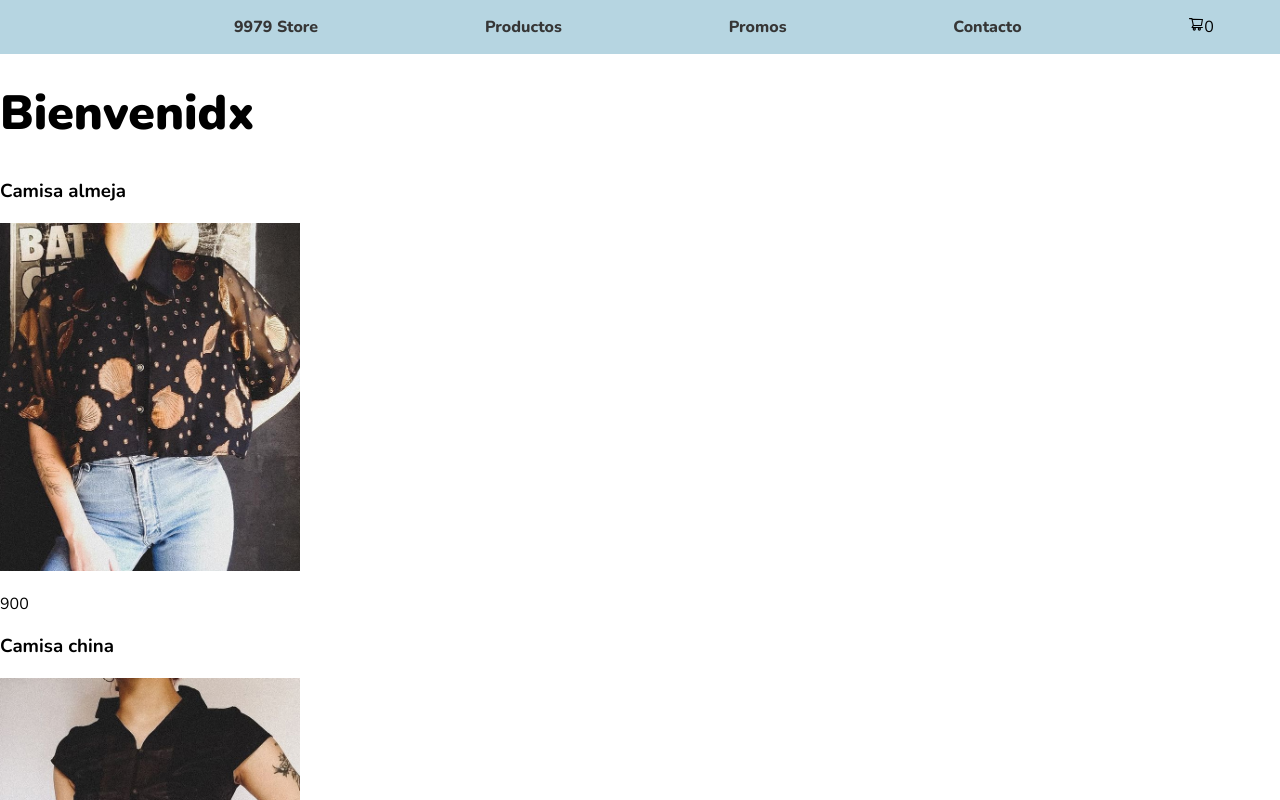
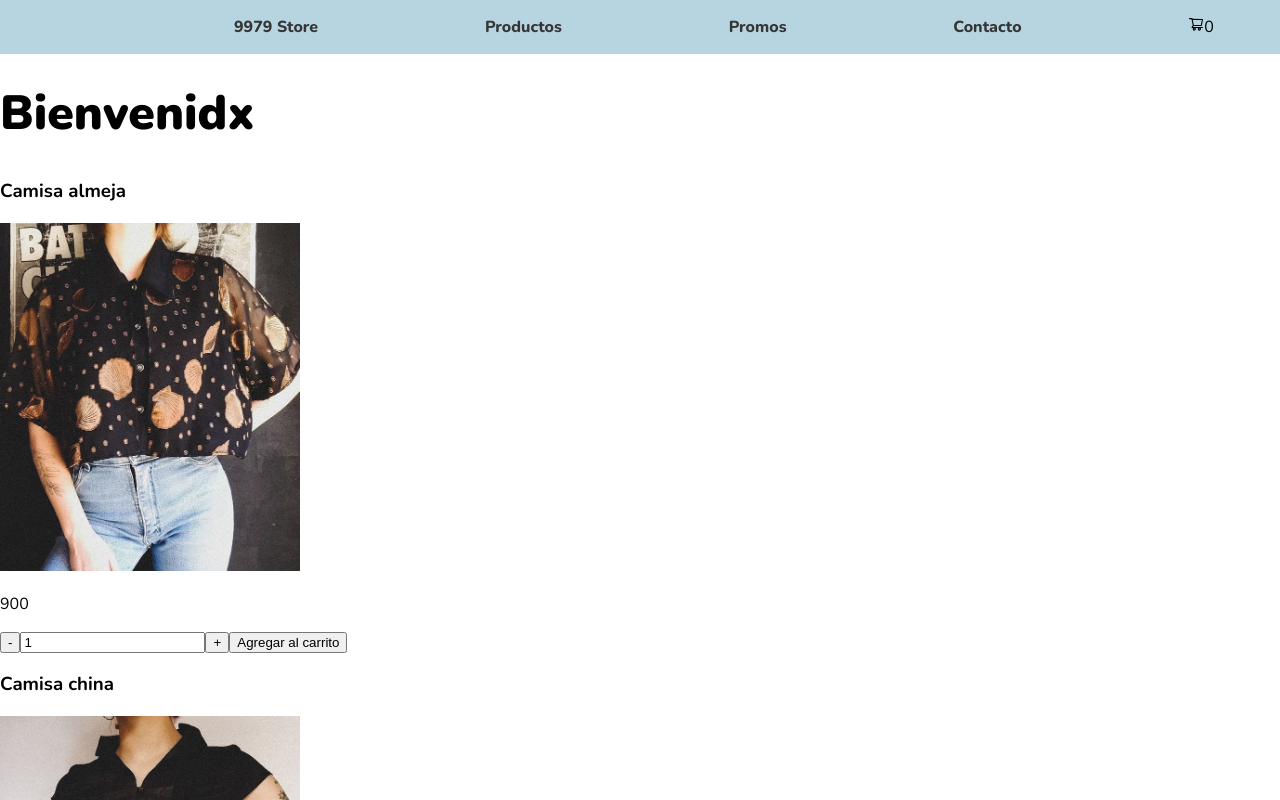
Before and after one commit to GrossoCarla/9979-store, a React (Create React App) app: page / in a window 1280 px wide. Shown: the top 800 px of the page. Built offline with nearby package versions, Linux system fonts and the light colour scheme.

Commit message:
Desafío ItemCount

```diff
--- /dev/null
+++ b/src/components/Global/ItemCount/ItemCount.jsx
@@ -0,0 +1,22 @@
+import {useState} from 'react';
+
+function ItemCount({stock, initial}) {
+    const [count, setCount] = useState(initial)
+    const onAdd = val => {
+        setCount(count+val)
+    }
+
+
+    return (
+        <>
+            <div>
+                <button onClick={()=>onAdd(-1)} disabled={!count?'disabled':null}>-</button>
+                <input type="text" value={count} readOnly></input>
+                <button onClick={()=>onAdd(1)} disabled={count >= stock?'disabled':null}>+</button>
+                <button disabled={!count?'disabled':null}> Agregar al carrito </button>
+            </div>
+        </>
+    )
+}
+
+export default ItemCount;
--- a/src/components/Global/ProductCard/ProductCard.jsx
+++ b/src/components/Global/ProductCard/ProductCard.jsx
@@ -1,3 +1,5 @@
+import ItemCount from '../ItemCount/ItemCount';
+
 function ProductCard({titulo, foto, precio}) {
 
     return (
@@ -6,6 +8,7 @@ function ProductCard({titulo, foto, precio}) {
                 <h3>{titulo}</h3>
                 <img src={foto} alt="" width="300" />
                 <p>{precio}</p>
+                <ItemCount stock={5} initial={1} />
             </article>
         </>
     )
```
Also changed, not shown: 1 other file (tests, documents, lock files or other folders).
